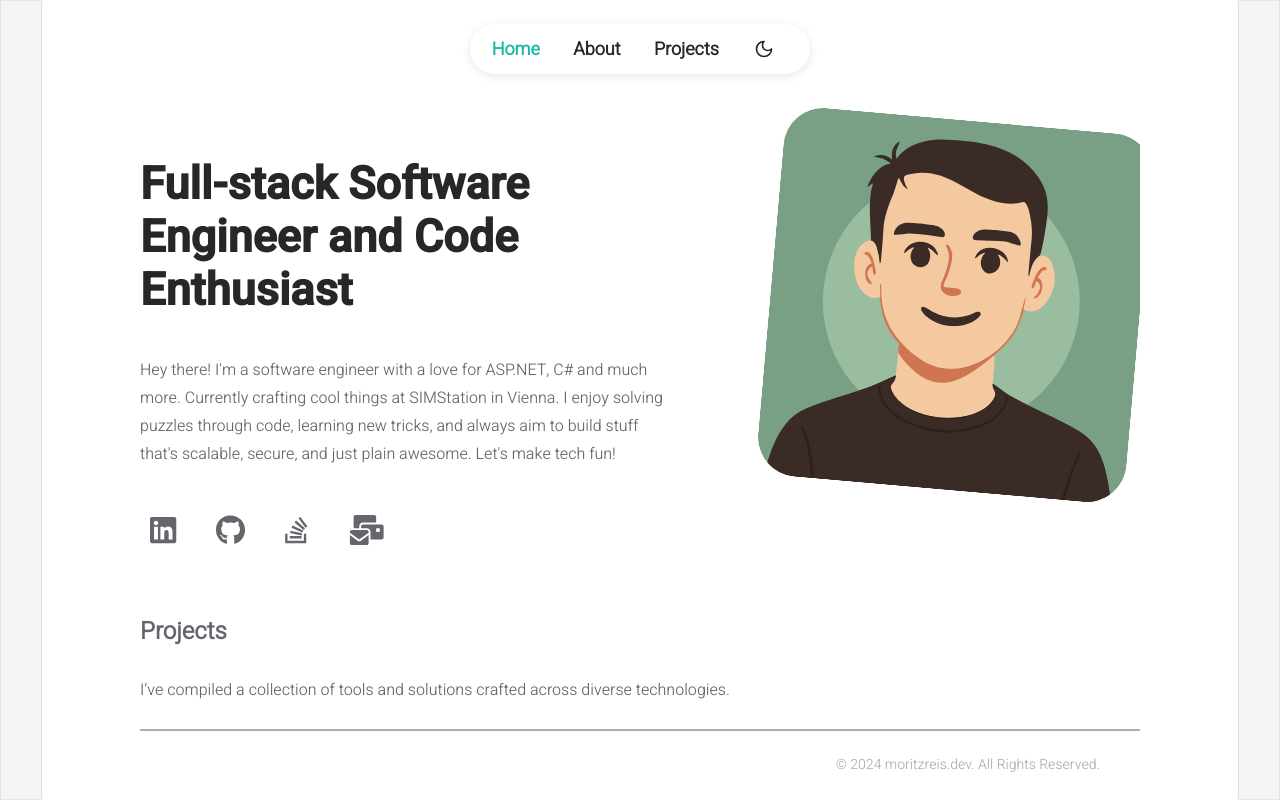
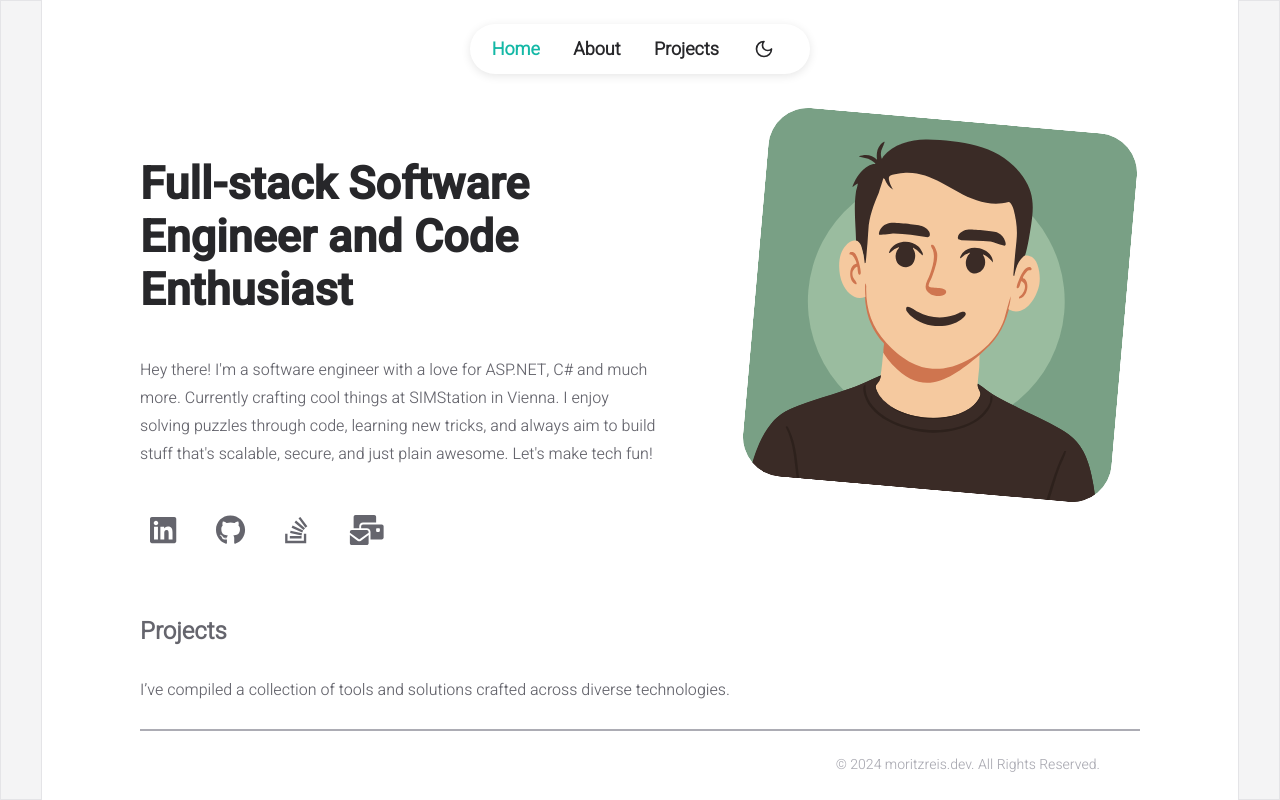
Before and after one commit to clFaster/portfolio, a React (Vite) app: page / in a window 1280 px wide. Built offline with nearby package versions, Linux system fonts and the light colour scheme; grey boxes are pictures that could not be loaded.

Commit message:
fix: image cut of

```diff
--- a/src/components/styled/HomepageStyled.ts
+++ b/src/components/styled/HomepageStyled.ts
@@ -5,9 +5,11 @@ export const HomepageFirstArea = styled.div`
   display: flex;
   justify-content: space-between;
   align-items: center;
+  padding-right: 15px;
 
   @media (max-width: 1024px) {
     flex-direction: column;
+    padding-right: 0px;
   }
 `;
 
```
